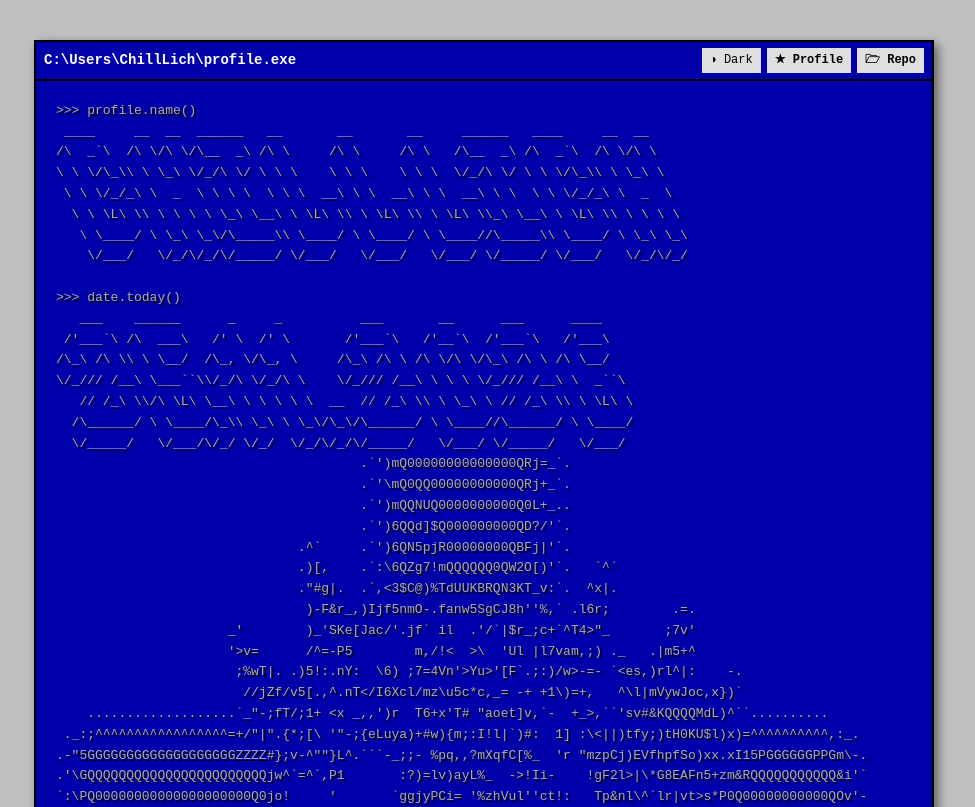
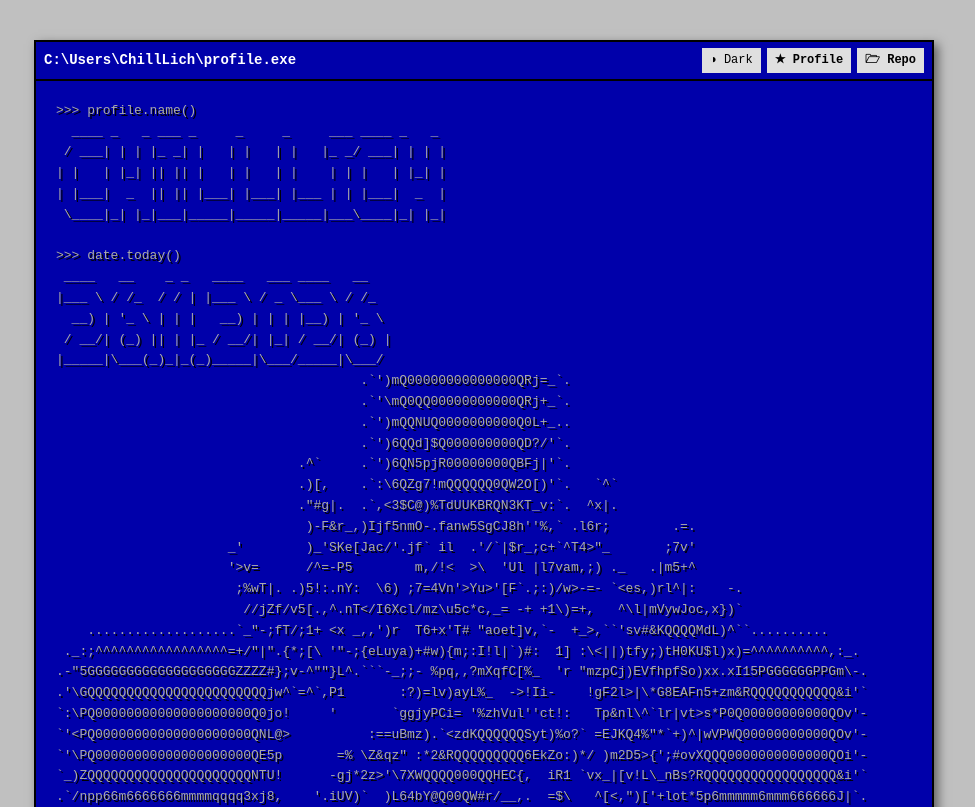
Before and after one commit to ChillLich/ChillLich, a plain HTML site: page docs/index.html in a window 1280 px wide. Shown: the top 807 px of the page, without its empty margins (156-1131 px from the left). Drawn offline with Linux system fonts and the light colour scheme.

Commit message:
deploy: 2559fc5dfa29106f5b546879a2f47a993d7f6a2e

```diff
--- a/docs/index.html
+++ b/docs/index.html
@@ -282,22 +282,18 @@
 
       <div class="terminal-body">
         <pre><code>&gt;&gt;&gt; profile.name()
- ____     __  __  ______   __       __       __     ______   ____     __  __
-/\  _`\  /\ \/\ \/\__  _\ /\ \     /\ \     /\ \   /\__  _\ /\  _`\  /\ \/\ \
-\ \ \/\_\\ \ \_\ \/_/\ \/ \ \ \    \ \ \    \ \ \  \/_/\ \/ \ \ \/\_\\ \ \_\ \
- \ \ \/_/_\ \  _  \ \ \ \  \ \ \  __\ \ \  __\ \ \  __\ \ \  \ \ \/_/_\ \  _  \
-  \ \ \L\ \\ \ \ \ \ \_\ \__\ \ \L\ \\ \ \L\ \\ \ \L\ \\_\ \__\ \ \L\ \\ \ \ \ \
-   \ \____/ \ \_\ \_\/\_____\\ \____/ \ \____/ \ \____//\_____\\ \____/ \ \_\ \_\
-    \/___/   \/_/\/_/\/_____/ \/___/   \/___/   \/___/ \/_____/ \/___/   \/_/\/_/
+  ____ _   _ ___ _     _     _     ___ ____ _   _
+ / ___| | | |_ _| |   | |   | |   |_ _/ ___| | | |
+| |   | |_| || || |   | |   | |    | | |   | |_| |
+| |___|  _  || || |___| |___| |___ | | |___|  _  |
+ \____|_| |_|___|_____|_____|_____|___\____|_| |_|
 
 &gt;&gt;&gt; date.today()
-   ___    ______      _     _          ___       __      ___      ____
- /'___`\ /\  ___\   /' \  /' \       /'___`\   /'__`\  /'___`\   /'___\
-/\_\ /\ \\ \ \__/  /\_, \/\_, \     /\_\ /\ \ /\ \/\ \/\_\ /\ \ /\ \__/
-\/_/// /__\ \___``\\/_/\ \/_/\ \    \/_/// /__\ \ \ \ \/_/// /__\ \  _``\
-   // /_\ \\/\ \L\ \__\ \ \ \ \ \  __  // /_\ \\ \ \_\ \ // /_\ \\ \ \L\ \
-  /\______/ \ \____/\_\\ \_\ \ \_\/\_\/\______/ \ \____//\______/ \ \____/
-  \/_____/   \/___/\/_/ \/_/  \/_/\/_/\/_____/   \/___/ \/_____/   \/___/
+ ____   __    _ _   ____   ___ ____   __
+|___ \ / /_  / / | |___ \ / _ \___ \ / /_
+  __) | '_ \ | | |   __) | | | |__) | '_ \
+ / __/| (_) || | |_ / __/| |_| / __/| (_) |
+|_____|\___(_)_|_(_)_____|\___/_____|\___/
 </code></pre>
 <pre class="ascii-avatar">
                                        .`&#x27;)mQ00000000000000QRj=_`.
```
Also changed, not shown: 1 other file.
